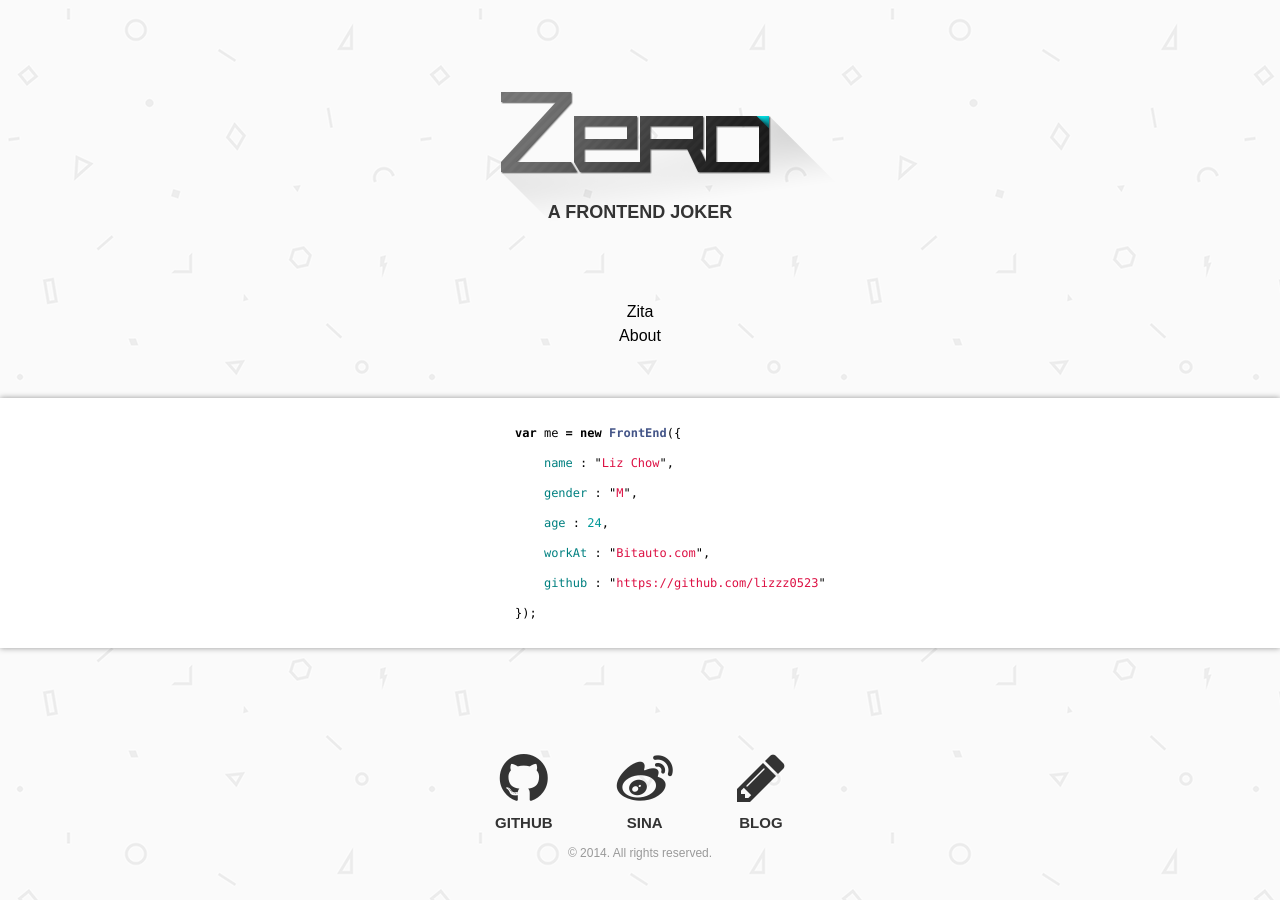
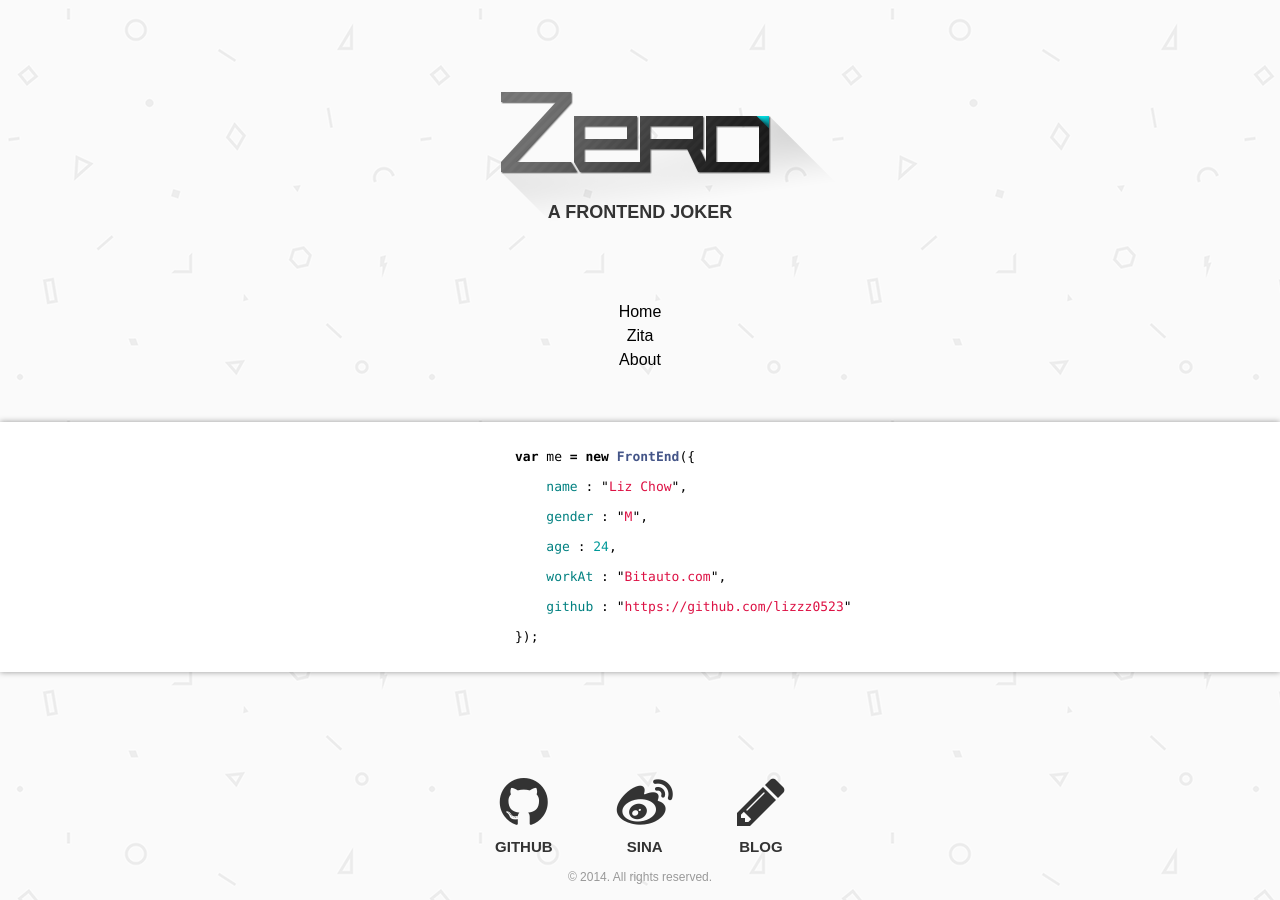
Before and after one commit to lizzz0523/lizzz0523.github.io, a Jekyll site: the page built from about.html, in a window 1280 px wide. Built offline with Jekyll 4.4.1, drawn with Linux system fonts in a browser that asks for light colours; nearby versions of some CDN libraries; Markdown is read by kramdown in place of the engine named in the settings.

Commit message:
add home link

```diff
--- a/_includes/header.html
+++ b/_includes/header.html
@@ -4,8 +4,9 @@
     <h2>A Frontend Joker</h2>
     <nav class="blog-nav">
         <ul>
+            <li><a href="{{ site.url }}" target="_blank">Home</a></li>
             <li><a href="https://github.com/lizzz0523/Zita" target="_blank">Zita</a></li>
-            <li><a href="about/" target="_blank">About</a></li>
+            <li><a href="{{ site.url }}about/" target="_blank">About</a></li>
         </ul>
     </nav>
 </header>
--- a/css/zero.css
+++ b/css/zero.css
@@ -102,7 +102,7 @@
     padding: 20px 0;
     line-height: 30px;
     background-color: white;
-    font-size: 12px;
+    font-size: 13px;
     font-family: Consolas, "Liberation Mono", Courier, monospace;
     box-shadow: 0 0 6px rgba(0,0,0,0.4);
 }
```
